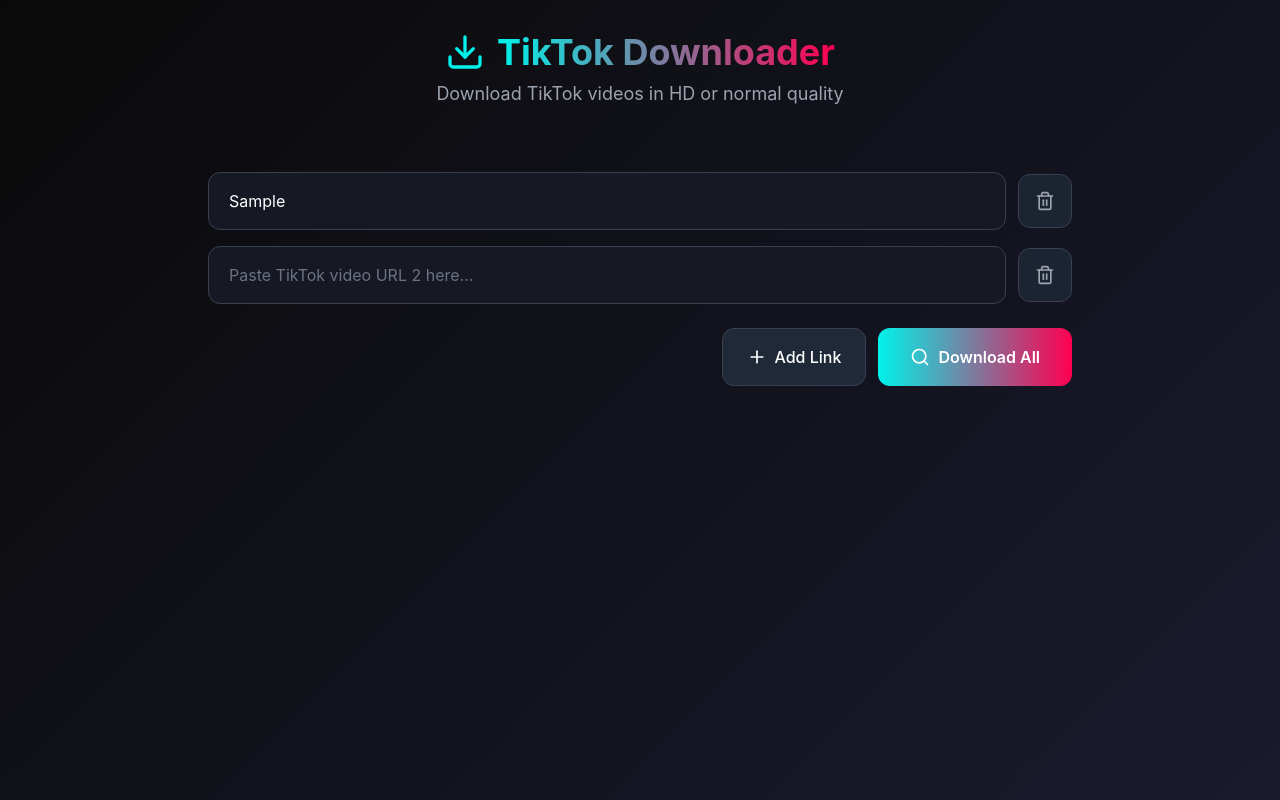
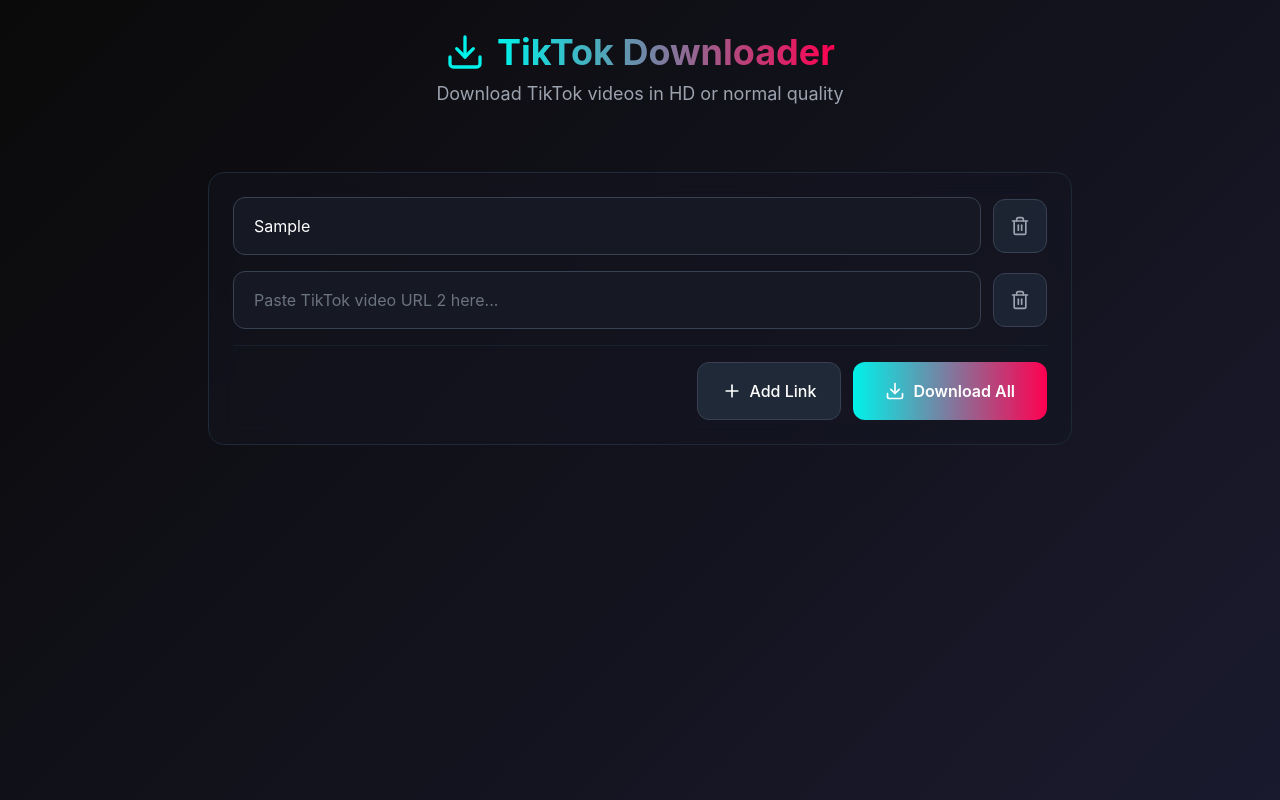
Before and after one commit to idkwtp-1/tt-downloader, a React (Vite) app: page / in a window 1280 px wide. Both pictures are taken after typing "Sample" into the empty fields and a click on the button "Add Link". Built offline with nearby package versions, Linux system fonts and the light colour scheme.

Commit message:
Refactor to direct sequential download and remove preview cards

```diff
--- a/src/App.jsx
+++ b/src/App.jsx
@@ -1,122 +1,212 @@
 import { useState } from 'react'
+import { Plus, Trash2, Loader2, CheckCircle2, AlertCircle, Download } from 'lucide-react'
 import Header from './components/Header'
-import InputSection from './components/InputSection'
-import VideoPreview from './components/VideoPreview'
 
 function App() {
-  const [videos, setVideos] = useState([])
+  const [inputs, setInputs] = useState([''])
+  const [statuses, setStatuses] = useState(['idle']) // 'idle', 'loading', 'success', 'error'
+  const [errors, setErrors] = useState([''])
+  const [isDownloading, setIsDownloading] = useState(false)
 
-  const handleFetchVideo = async (url) => {
-    const videoId = Math.random().toString(36).substr(2, 9)
+  const handleInputChange = (index, value) => {
+    const newInputs = [...inputs]
+    newInputs[index] = value
+    setInputs(newInputs)
 
-    // Add to list immediately as loading
-    setVideos(prev => [{
-      id: videoId,
-      url,
-      loading: true,
-      error: null,
-      data: null
-    }, ...prev])
+    // Reset status for this input
+    const newStatuses = [...statuses]
+    newStatuses[index] = 'idle'
+    setStatuses(newStatuses)
 
-    try {
-      const response = await fetch(`https://www.tikwm.com/api/?url=${encodeURIComponent(url)}`)
-      const data = await response.json()
-
-      if (data.code === 0 && data.data) {
-        setVideos(prev => prev.map(v =>
-          v.id === videoId ? { ...v, data: data.data, loading: false } : v
-        ))
-      } else {
-        setVideos(prev => prev.map(v =>
-          v.id === videoId ? { ...v, error: 'Failed to fetch video. Please check the URL.', loading: false } : v
-        ))
-      }
-    } catch (err) {
-      setVideos(prev => prev.map(v =>
-        v.id === videoId ? { ...v, error: 'An error occurred. Please try again.', loading: false } : v
-      ))
-    }
+    const newErrors = [...errors]
+    newErrors[index] = ''
+    setErrors(newErrors)
   }
 
-  const removeVideo = (id) => {
-    setVideos(prev => prev.filter(v => v.id !== id))
+  const addInput = () => {
+    setInputs([...inputs, ''])
+    setStatuses([...statuses, 'idle'])
+    setErrors([...errors, ''])
   }
 
-  const clearAll = () => {
-    setVideos([])
+  const removeInput = (index) => {
+    const newInputs = inputs.filter((_, i) => i !== index)
+    const newStatuses = statuses.filter((_, i) => i !== index)
+    const newErrors = errors.filter((_, i) => i !== index)
+
+    setInputs(newInputs.length ? newInputs : [''])
+    setStatuses(newStatuses.length ? newStatuses : ['idle'])
+    setErrors(newErrors.length ? newErrors : [''])
   }
 
-  const downloadAll = async () => {
-    for (const video of videos) {
-      if (video.data?.play) {
-        try {
-          const videoUrl = video.data.play
-          const proxyUrl = 'https://corsproxy.io/?' + encodeURIComponent(videoUrl)
-          const response = await fetch(proxyUrl)
-          if (!response.ok) throw new Error('Fetch failed')
-          const blob = await response.blob()
-          const blobUrl = window.URL.createObjectURL(blob)
+  const handleDownloadAll = async (e) => {
+    e.preventDefault()
 
-          const a = document.createElement('a')
-          a.style.display = 'none'
-          a.href = blobUrl
-          a.download = (video.data.id || 'tiktok-video') + '.mp4'
-          document.body.appendChild(a)
-          a.click()
+    // Filter out empty URLs
+    const activeIndices = []
+    inputs.forEach((url, index) => {
+      if (url.trim()) activeIndices.push(index)
+    })
 
-          document.body.removeChild(a)
-          window.URL.revokeObjectURL(blobUrl)
+    if (activeIndices.length === 0) return
 
-          // Small delay to prevent bottlenecking the browser
-          await new Promise(resolve => setTimeout(resolve, 600))
-        } catch (err) {
-          console.error('Failed to download direct, opening in tab:', err)
-          window.open(video.data.play, '_blank')
+    setIsDownloading(true)
+
+    // Set active ones to loading
+    setStatuses(prev => {
+      const next = [...prev]
+      activeIndices.forEach(idx => next[idx] = 'loading')
+      return next
+    })
+    setErrors(prev => {
+      const next = [...prev]
+      activeIndices.forEach(idx => next[idx] = '')
+      return next
+    })
+
+    for (let count = 0; count < activeIndices.length; count++) {
+      const index = activeIndices[count]
+      const url = inputs[index].trim()
+
+      try {
+        const response = await fetch(`https://www.tikwm.com/api/?url=${encodeURIComponent(url)}`)
+        const data = await response.json()
+
+        if (data.code === 0 && data.data && data.data.play) {
+          const playUrl = data.data.play
+          const videoId = data.data.id || 'tiktok-video'
+
+          // Setup direct download headers with proxy
+          const filename = `${videoId}.mp4`
+          const resHeaders = `content-disposition:attachment; filename="${filename}"`
+          const proxyUrl = `https://corsproxy.io/?url=${encodeURIComponent(playUrl)}&resHeaders=${encodeURIComponent(resHeaders)}`
+
+          // Trigger download via iframe
+          const iframe = document.createElement('iframe')
+          iframe.style.display = 'none'
+          iframe.src = proxyUrl
+          document.body.appendChild(iframe)
+          setTimeout(() => document.body.removeChild(iframe), 5000)
+
+          setStatuses(prev => {
+            const next = [...prev]
+            next[index] = 'success'
+            return next
+          })
+        } else {
+          throw new Error(data.msg || 'Unable to parse download link.')
         }
+      } catch (err) {
+        console.error('Download failed for index', index, err)
+        setStatuses(prev => {
+          const next = [...prev]
+          next[index] = 'error'
+          return next
+        })
+        setErrors(prev => {
+          const next = [...prev]
+          next[index] = err.message || 'Fetch failed'
+          return next
+        })
+      }
+
+      // Sequential request throttle delay
+      if (count < activeIndices.length - 1) {
+        await new Promise(resolve => setTimeout(resolve, 800))
       }
     }
+
+    setIsDownloading(false)
   }
+
+  const hasMultipleInputs = inputs.length > 1
+  const isFormValid = inputs.some(url => url.trim().length > 0)
 
   return (
     <div className="min-h-screen">
       <Header />
       <div className="container mx-auto px-4 py-6 sm:py-8 max-w-4xl">
-        <InputSection
-          onFetchVideo={handleFetchVideo}
-        />
+        <div className="bg-tiktok-gray/40 backdrop-blur-md rounded-2xl p-6 border border-gray-800">
+          <form onSubmit={handleDownloadAll} className="space-y-4">
+            {inputs.map((url, index) => (
+              <div key={index} className="flex flex-col gap-1">
+                <div className="flex gap-3 items-center">
+                  <div className="flex-1 relative">
+                    <input
+                      type="text"
+                      value={url}
+                      onChange={(e) => handleInputChange(index, e.target.value)}
+                      placeholder={`Paste TikTok video URL ${hasMultipleInputs ? index + 1 : ''} here...`}
+                      disabled={isDownloading}
+                      className="w-full px-5 py-4 bg-tiktok-gray border border-gray-700 rounded-xl text-white placeholder-gray-500 focus:outline-none focus:border-tiktok-cyan focus:ring-1 focus:ring-tiktok-cyan transition-all disabled:opacity-70"
+                    />
 
-        {videos.length > 0 && (
-          <div className="flex flex-col sm:flex-row justify-between items-start sm:items-center mb-6 gap-4">
-            <h2 className="text-xl font-semibold text-white">
-              Results ({videos.length})
-            </h2>
-            <div className="flex flex-wrap gap-3">
+                    {/* Status Icons */}
+                    <div className="absolute right-4 top-1/2 -translate-y-1/2 flex items-center gap-2">
+                      {statuses[index] === 'loading' && (
+                        <Loader2 className="w-5 h-5 text-tiktok-cyan animate-spin" />
+                      )}
+                      {statuses[index] === 'success' && (
+                        <CheckCircle2 className="w-5 h-5 text-green-400" />
+                      )}
+                      {statuses[index] === 'error' && (
+                        <AlertCircle className="w-5 h-5 text-red-500" />
+                      )}
+                    </div>
+                  </div>
+
+                  {hasMultipleInputs && (
+                    <button
+                      type="button"
+                      onClick={() => removeInput(index)}
+                      disabled={isDownloading}
+                      className="p-4 bg-gray-800/80 text-gray-400 hover:text-red-400 hover:bg-red-500/10 border border-gray-700 rounded-xl transition-all disabled:opacity-50"
+                      title="Remove link"
+                    >
+                      <Trash2 className="w-5 h-5" />
+                    </button>
+                  )}
+                </div>
+
+                {/* Error message */}
+                {statuses[index] === 'error' && errors[index] && (
+                  <p className="text-red-400 text-xs px-2 mt-1">
+                    Error: {errors[index]}
+                  </p>
+                )}
+              </div>
+            ))}
+
+            <div className="flex flex-wrap gap-3 justify-end pt-4 border-t border-gray-800/60">
               <button
-                onClick={downloadAll}
-                className="px-4 py-2 bg-tiktok-cyan/20 text-tiktok-cyan border border-tiktok-cyan/30 rounded-lg text-sm font-medium hover:bg-tiktok-cyan/30 transition-colors"
+                type="button"
+                onClick={addInput}
+                disabled={isDownloading}
+                className="px-6 py-4 bg-gray-800 text-white border border-gray-700 rounded-xl hover:bg-gray-700 hover:border-gray-600 transition-all flex items-center gap-2 font-medium disabled:opacity-50"
               >
-                Download All
+                <Plus className="w-5 h-5" />
+                Add Link
               </button>
+
               <button
-                onClick={clearAll}
-                className="px-4 py-2 bg-gray-800 text-gray-400 border border-gray-700 rounded-lg text-sm font-medium hover:text-white hover:bg-gray-700 transition-colors"
+                type="submit"
+                disabled={!isFormValid || isDownloading}
+                className="px-8 py-4 bg-gradient-to-r from-tiktok-cyan to-tiktok-pink text-white font-semibold rounded-xl hover:opacity-95 transition-all disabled:opacity-50 disabled:cursor-not-allowed flex items-center justify-center gap-2"
               >
-                Clear All
+                {isDownloading ? (
+                  <>
+                    <Loader2 className="w-5 h-5 animate-spin" />
+                    <span>Downloading...</span>
+                  </>
+                ) : (
+                  <>
+                    <Download className="w-5 h-5" />
+                    <span>{hasMultipleInputs ? 'Download All' : 'Download'}</span>
+                  </>
+                )}
               </button>
             </div>
-          </div>
-        )}
-
-        <div className="space-y-6">
-          {videos.map((video) => (
-            <VideoPreview
-              key={video.id}
-              videoData={video.data}
-              loading={video.loading}
-              error={video.error}
-              onRemove={() => removeVideo(video.id)}
-            />
-          ))}
+          </form>
         </div>
       </div>
     </div>
```
